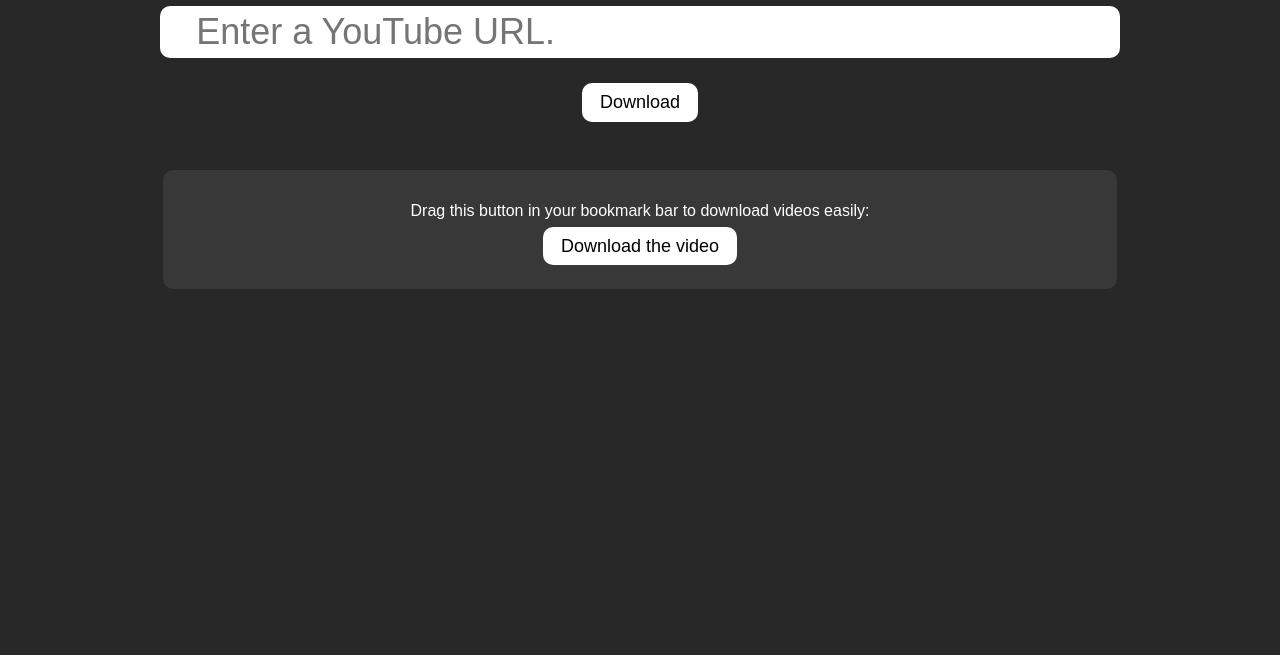
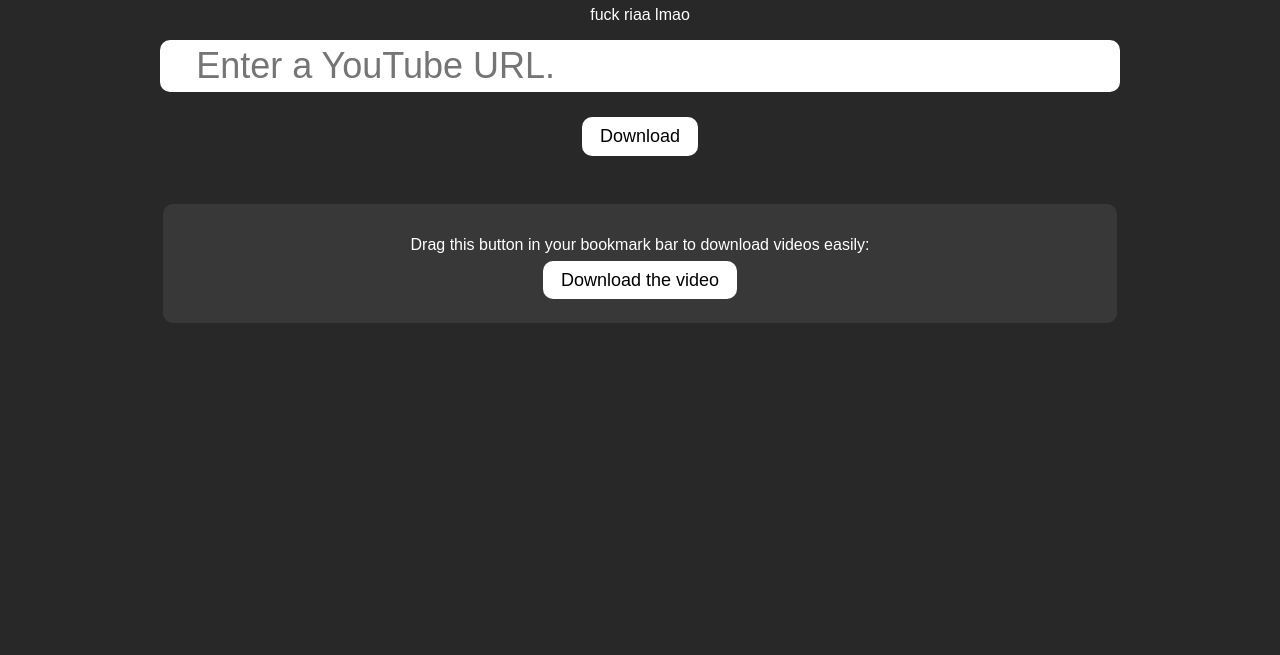
Before and after one commit to chittaranjan2020/YouTube-Downloader, a website: page web-content/index.html in a window 1280 px wide. Shown: the part 145-800 px from the top of the page. Drawn offline with Linux system fonts and the light colour scheme.

Commit message:
added lil message/updated dependencies

```diff
--- a/package.json
+++ b/package.json
@@ -6,8 +6,8 @@
   "dependencies": {
     "ffmpeg-static": "^4.2.7",
     "fluent-ffmpeg": "^2.1.2",
-    "got": "^11.7.0",
-    "ytdl-core": "^3.3.0"
+    "got": "^11.8.0",
+    "ytdl-core": "^3.4.2"
   },
   "devDependencies": {},
   "scripts": {
--- a/web-content/index.html
+++ b/web-content/index.html
@@ -12,6 +12,7 @@
         <div class="body">
             <div class="center">
                 <h1>Download YouTube videos with Darlin</h1>
+                <p>fuck riaa lmao</p>
                 <input id="dl" autocomplete="off" placeholder="Enter a YouTube URL."><br>
                 <div id="downloadSnack">
                     <button onclick="download()">Download</button>
```
Also changed, not shown: 1 other file.
